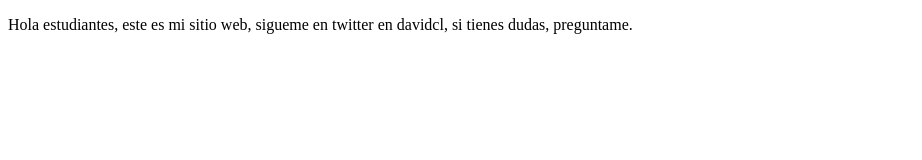
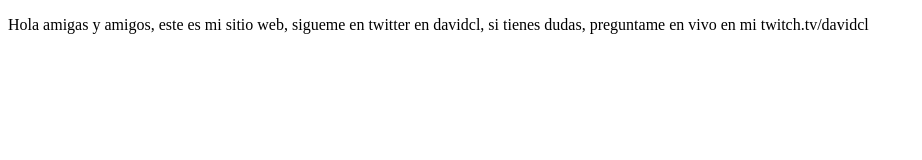
Before and after one commit to davmadgihu/proyectoDemoCursoPrework, a plain HTML site: page index.html in a window 1280 px wide. Shown: the whole page, without its empty margins (0-922 px from the left). Drawn offline with Linux system fonts and the light colour scheme.

Commit message:
cambios agregamos sitio de twitch

```diff
--- a/index.html
+++ b/index.html
@@ -8,7 +8,7 @@
 </head>
 <body>
     <p>
-        Hola estudiantes, este es mi sitio web, sigueme en twitter en davidcl, si tienes dudas, preguntame.
+        Hola amigas y amigos, este es mi sitio web, sigueme en twitter en davidcl, si tienes dudas, preguntame en vivo en mi twitch.tv/davidcl
     </p>
 </body>
 </html>
```
